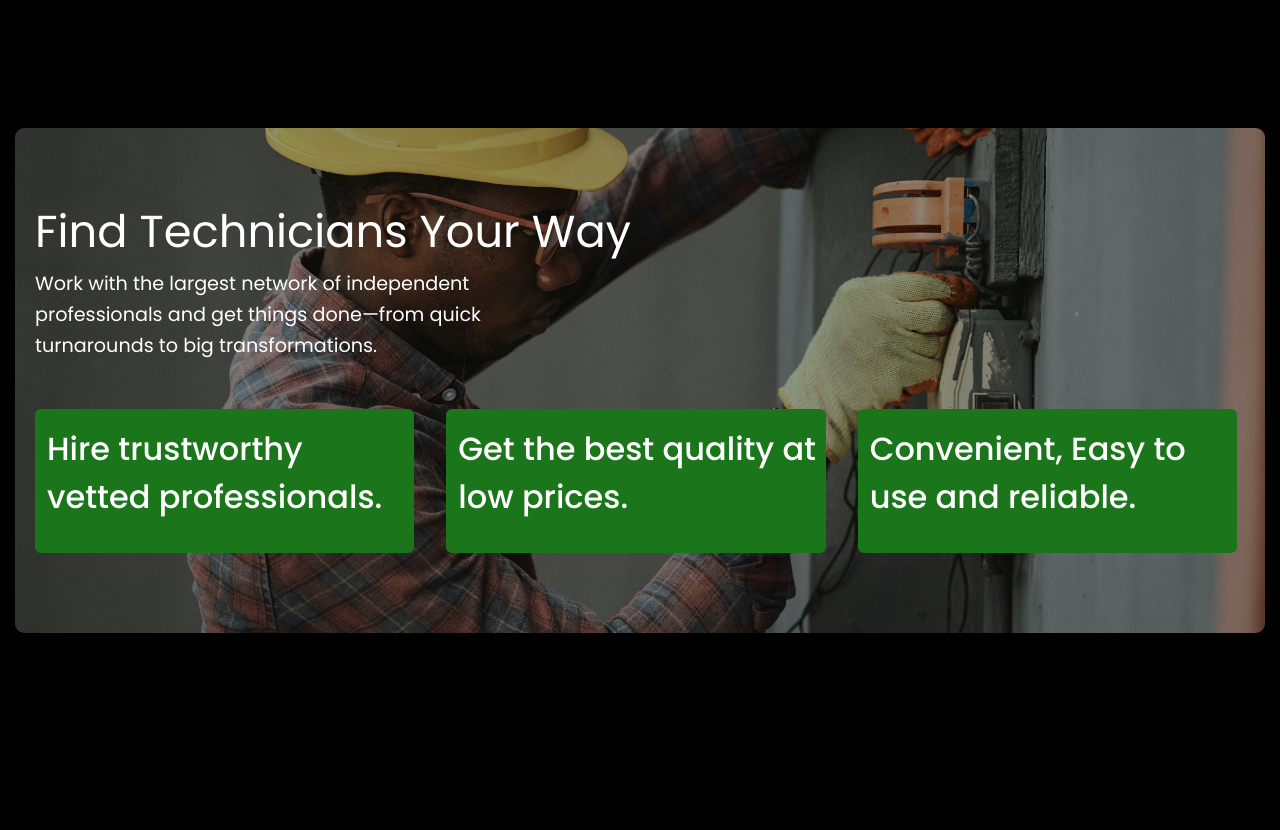
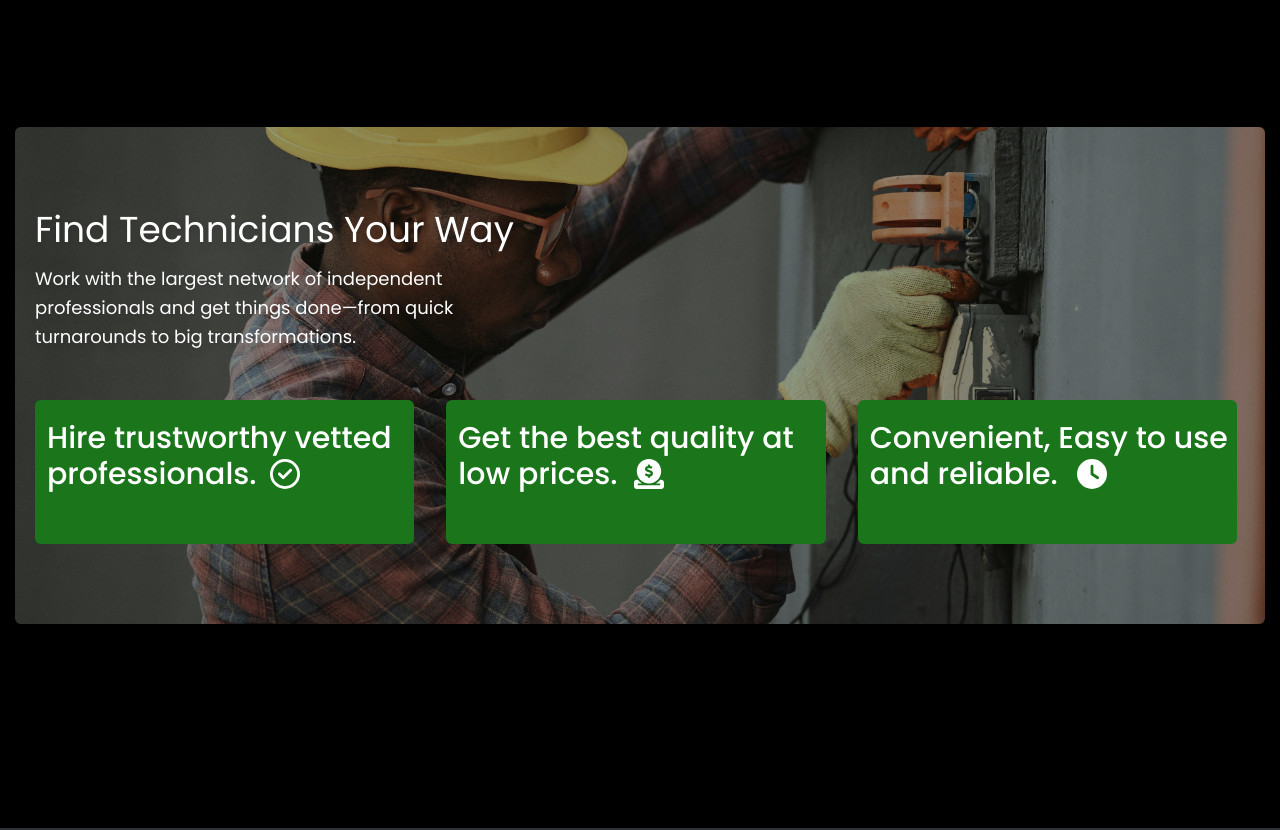
Before and after one commit to ad-tobii/workifyy, a React (Vite) app: page / in a window 1280 px wide. Shown: the part 1542-2372 px from the top of the page. Built offline with nearby package versions, Linux system fonts and the light colour scheme; a web font is replaced by a local one.

Commit message:
tabs,pads,lmobile

```diff
--- a/src/Pages/Home/Component/ClientSection.tsx
+++ b/src/Pages/Home/Component/ClientSection.tsx
@@ -1,32 +1,48 @@
-
+import { FaRegCircleCheck, FaCircleDollarToSlot,FaClock } from "react-icons/fa6";
 function ClientSection() {
   return (
-    <section className=" container ">
-      <div className="relative mt-[8rem] w-full  rounded-[.6rem] bg-[url('/assets/ClientSection.jpg')] bg-cover bg-center bg-no-repeat px-5 py-[5rem]  laptop:mx-auto laptop:w-[95%]">
-        <div className="absolute inset-0 rounded-[.6rem] bg-black bg-opacity-30"></div>
+    <section className="container">
+      <div className="relative mt-32 w-full rounded-md bg-[url('/assets/ClientSection.jpg')] bg-cover bg-center bg-no-repeat px-5 py-20 laptop:mx-auto laptop:w-[95%]">
+        <div className="absolute inset-0 rounded-md bg-black bg-opacity-30"></div>
         <div className="relative">
-          <h2 className="max-w-[45rem] pb-3 text-[2.8rem] leading-[3rem] text-white miniMobile:text-[1.7rem] miniTablet:text-[2rem]">
+          <h2 className="max-w-[45rem] pb-3 text-4xl leading-tight text-white drop-shadow-md miniMobile:text-xl miniTablet:text-2xl">
             Find Technicians Your Way
           </h2>
-          <p className="max-w-[30rem] text-[1.2rem] leading-relaxed tracking-normal text-white ">
+          <p className="max-w-[30rem] text-lg leading-relaxed tracking-normal text-white drop-shadow-md">
             Work with the largest network of independent professionals and get
             things done—from quick turnarounds to big transformations.
           </p>
-          <section className="flex content-center items-center justify-center gap-[2rem] self-center pr-[.5rem] pt-12  miniMobile:flex-col mobile:flex-col miniTablet:flex-col desktop:gap-[.8rem]">
-            <div className="h-[9rem] w-[24rem] rounded-md bg-[#1b761b]  miniMobile:w-[18rem] mobile:w-[20rem] miniTablet:w-[24rem] laptop:h-[9rem] ">
-              <h3 className="pl-3 pt-4 text-[2rem] font-medium text-white   laptop:text-[1.3rem]">
-                Hire trustworthy vetted professionals.
-              </h3>
+          <section className="flex content-center items-center justify-center gap-8 self-center pr-2 pt-12 miniMobile:flex-col mobile:flex-col miniTablet:flex-col desktop:gap-2">
+            <div className="flex h-36 w-96 rounded-md bg-[#1b761b] text-2xl font-medium text-white  miniMobile:w-72  mobile:w-80 miniTablet:w-96 laptop:h-36 laptop:text-lg">
+              <ul>
+                <li className="pl-3 pt-5 text-3xl font-medium text-white laptop:text-lg">
+                  Hire trustworthy vetted professionals.
+                </li>
+              </ul>
+              <div>
+                <FaRegCircleCheck className="-ml-36 mt-[3.7rem] text-3xl" />
+              </div>
             </div>
-            <div className="h-[9rem]  w-[24rem] rounded-md bg-[#1b761b] miniMobile:w-[18rem] mobile:w-[20rem]  miniTablet:w-[24rem] laptop:h-[9rem]">
-              <h3 className="pl-3 pt-4 text-[2rem]  font-medium text-white laptop:text-[1.3rem]">
-                Get the best quality at low prices.
-              </h3>
+            <div className=" flex h-36 w-96 rounded-md bg-[#1b761b] text-white transition-all duration-300 hover:bg-green-700 miniMobile:w-72 mobile:w-80 miniTablet:w-96 laptop:h-36">
+              <ul>
+                <li className="pl-3 pt-5 text-3xl font-medium text-white laptop:text-lg">
+                  Get the best quality at low prices.
+                </li>
+              </ul>
+              <div>
+                {" "}
+                <FaCircleDollarToSlot className="-ml-48 mt-[3.7rem] text-3xl" />
+              </div>
             </div>
-            <div className="h-[9rem] w-[24rem] rounded-md bg-[#1b761b] miniMobile:w-[18rem] mobile:w-[20rem]  miniTablet:w-[24rem] laptop:h-[9rem]">
-              <h3 className="pl-3 pt-4 text-[2rem] font-medium  text-white laptop:text-[1.3rem]">
-                Convenient, Easy to use and reliable.
-              </h3>
+            <div className="flex h-36 w-96 rounded-md bg-[#1b761b] text-white transition-all duration-300 hover:bg-green-700 miniMobile:w-72 mobile:w-80 miniTablet:w-96 laptop:h-36">
+              <ul>
+                <li className="pl-3 pt-5 text-3xl font-medium  laptop:text-lg">
+                  Convenient, Easy to use and reliable.
+                </li>
+              </ul>
+              <div>
+                <FaClock className="-ml-40 mt-[3.7rem] text-3xl" />
+              </div>
             </div>
           </section>
         </div>
--- a/src/Pages/Home/Component/Section.tsx
+++ b/src/Pages/Home/Component/Section.tsx
@@ -7,8 +7,8 @@ function Section() {
     <div className=" mt-28 flex content-center justify-between  self-center align-middle laptop:flex-col laptop:gap-[4rem]">
       <div className="mx-auto">
         <img
-          src="/assets/Workifyy-illustration.png"
-          className="w-[28rem]  mobile:w-[16rem] miniTablet:w-[18rem]"
+          src="/assets/wrenchimg.jpg"
+          className="w-[28rem] rounded-lg  mobile:w-[16rem] miniTablet:w-[18rem]"
           alt=""
         />
       </div>
--- a/tailwind.config.js
+++ b/tailwind.config.js
@@ -8,14 +8,19 @@ export default {
         xsMobile: { max: "20em" }, // max: 320px
         miniMobile: { max: "25.75em" }, // min: 360px, max: 412px
         mobile: { max: "25.875em" }, // max: 414px
-        Lmobile:{min:"415px",max:"598px"},
+        Lmobile: { min: "415px", max: "598px" },
         miniTablet: { min: "425px", max: "31.25em" }, // min: 425px, max: 500px
         tablet: { max: "37.5em" }, // max: 600px
         tabs: { min: "599px", max: "692px" },
-        pads:{min:"693px",max:"1150px"},
+        pads: { min: "693px", max: "1150px" },
         miniLaptop: { max: "42em" }, // max: 672px
         laptop: { max: "56.25em" }, // min: 601px, max: 900px
         desktop: { max: "75em" }, // min: 901px, max: 1200px
+        Lscreens: { min: "1400px" },
+        dmobile: { max: "424px" },
+        lscreens: { min: "675px", max: "754px" },
+        midscreens: { min: "500px", max: "674px" },
+        limit:{min:"754px"},
       },
       fontFamily: {
         logoFonts: "Rubik Maps, system-ui;",
```
Also changed, not shown: public/assets/Worker.jpg (added), public/assets/wrenchimg.jpg (added).
